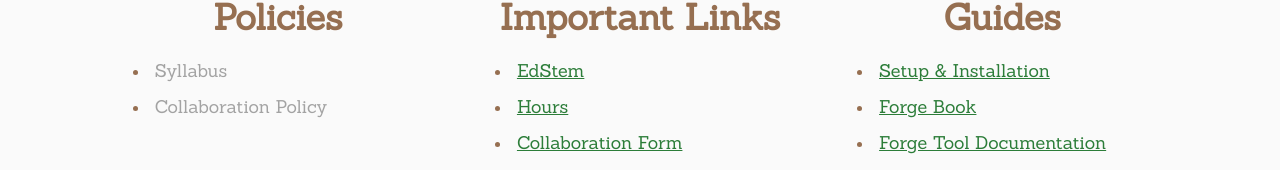
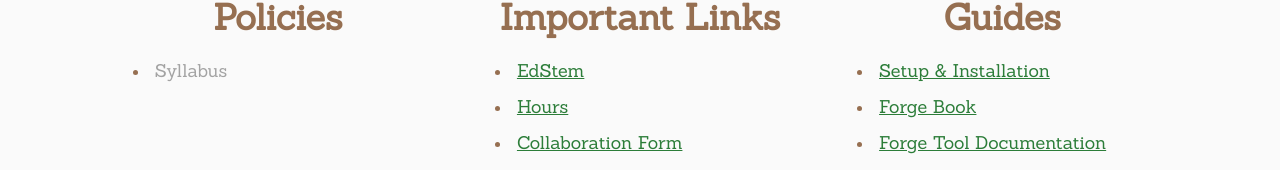
Before and after one commit to csci1710/2026, a React (Create React App) app in the folder my-app/: page / in a window 1280 px wide. Shown: the part 3895-4065 px from the top of the page. Built offline with nearby package versions, Linux system fonts and the light colour scheme; a web font is replaced by a local one.

Commit message:
Removing collab policy

```diff
--- a/my-app/src/SITE_DATA.ts
+++ b/my-app/src/SITE_DATA.ts
@@ -553,11 +553,11 @@ export const policies: Resource[] = [
     href: "",
     // "https://docs.google.com/document/d/1tk0HNlvfhKPG8qVTdeZkbNdr1riRtZelWzsGt1NyZ7g/edit?usp=sharing",
   },
-  {
-    name: "Collaboration Policy",
-    href: "",
-    // "https://docs.google.com/document/d/e/2PACX-1vQ7b5GLg6Kie0l4zzuLLQ7oaC89V931dqbHQl7Rgr7sVT05bIu1WrGTcNaGpn9gg5y9Tc7GvLS32vf1/pub",
-  },
+  // {
+  //   name: "Collaboration Policy",
+  //   href: "",
+  //   // "https://docs.google.com/document/d/e/2PACX-1vQ7b5GLg6Kie0l4zzuLLQ7oaC89V931dqbHQl7Rgr7sVT05bIu1WrGTcNaGpn9gg5y9Tc7GvLS32vf1/pub",
+  // },
 ];
 
 export const importantLinks: Resource[] = [
```
